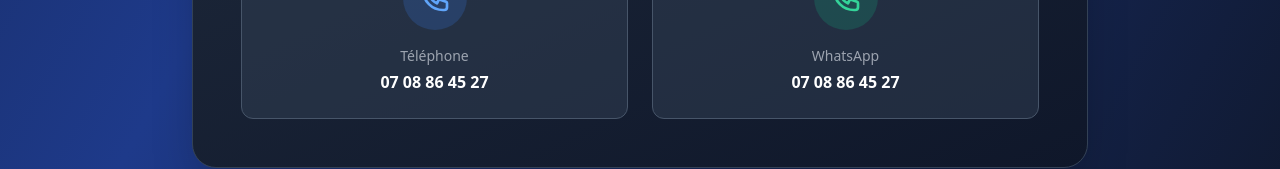
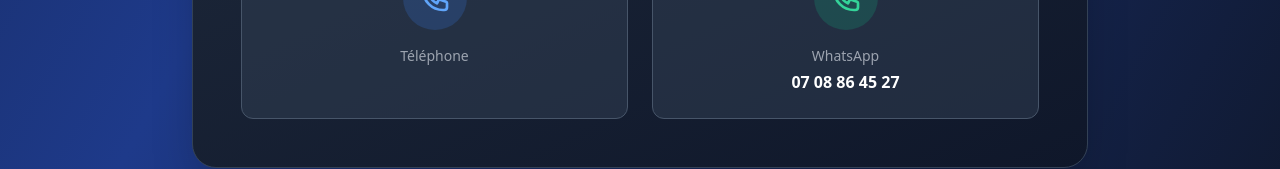
Before and after one commit to kkonanjeanluc2-debug/Gs_com, a Vue app: page / in a window 1280 px wide. Shown: the part 1952-2121 px from the top of the page. Built offline with nearby package versions, Linux system fonts and the light colour scheme; no server answers.

Commit message:
Updated LandingPage.vue

```diff
--- a/src/components/LandingPage.vue
+++ b/src/components/LandingPage.vue
@@ -385,7 +385,7 @@ const callPhone = () => {
               </div>
               <div class="text-center">
                 <div class="text-sm text-gray-400 mb-1">Téléphone</div>
-                <div class="text-white font-semibold">07 08 86 45 27</div>
+
               </div>
             </button>
 
```
